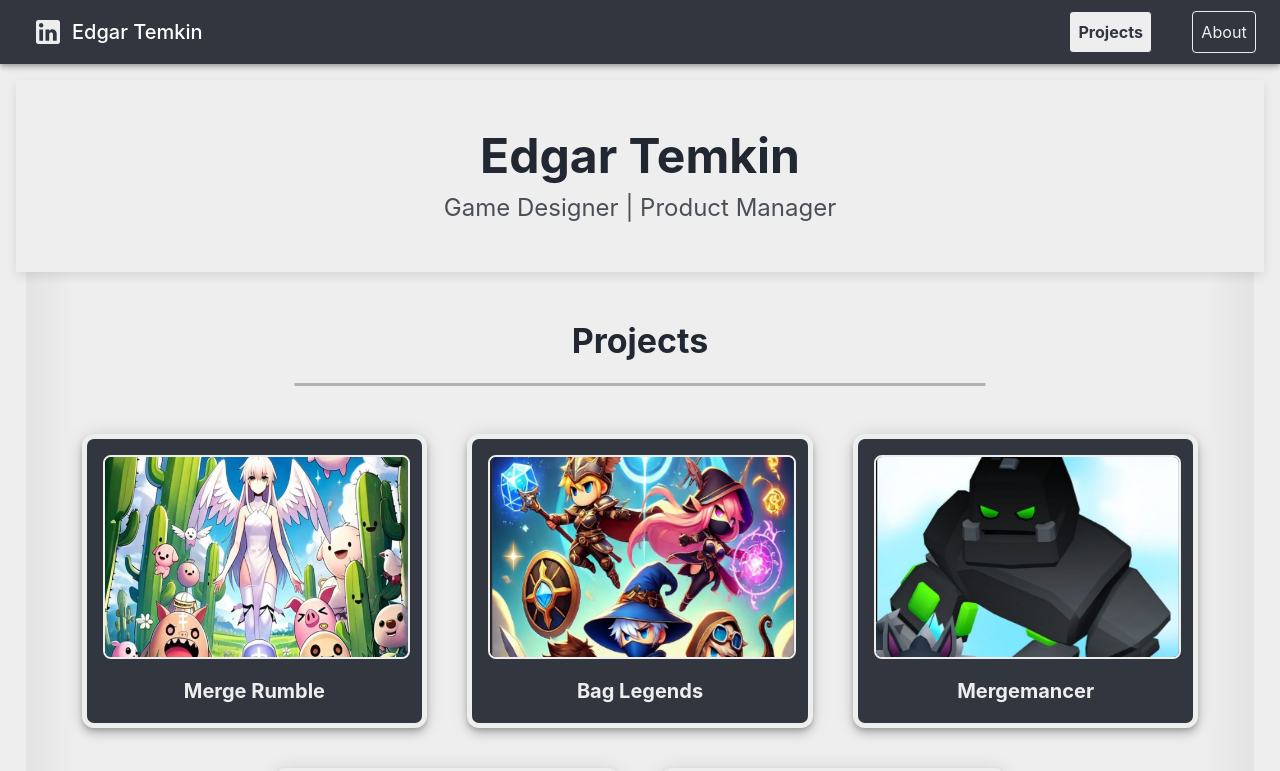
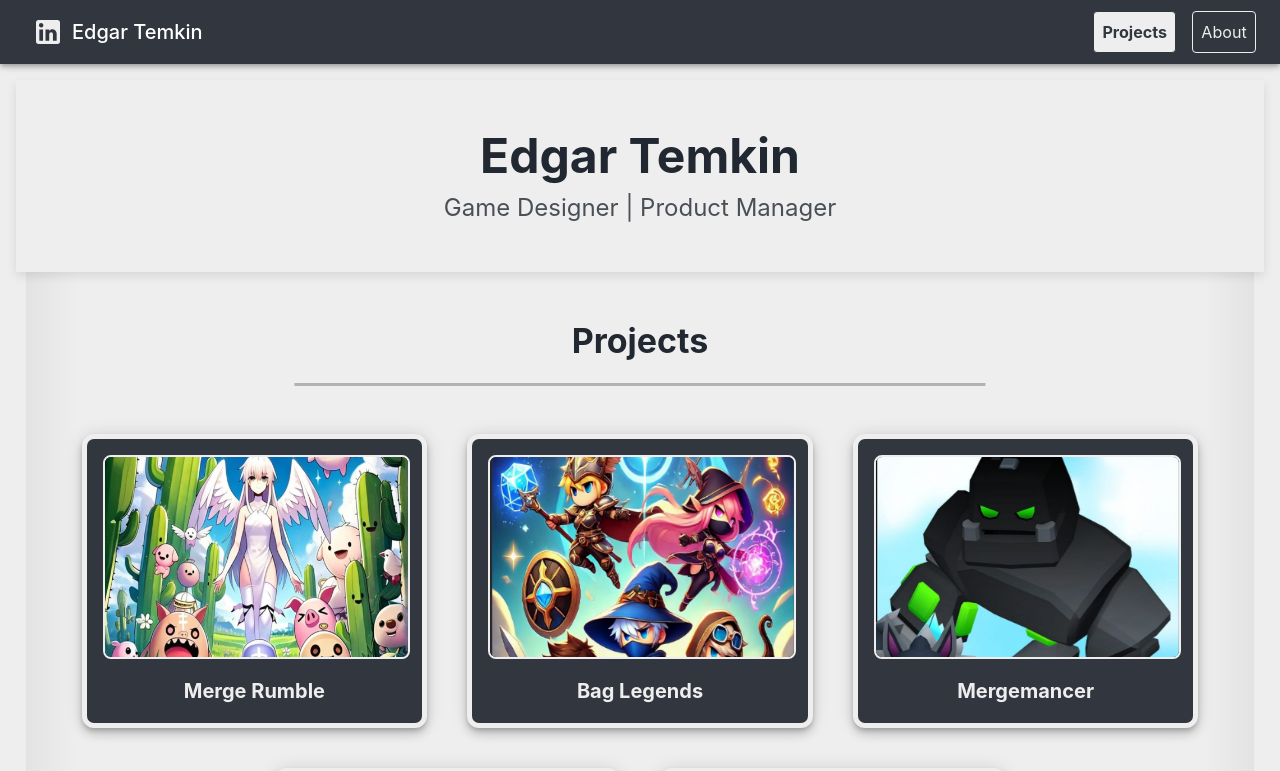
Before and after one commit to Raspupin/edgar_portfolio, a React (Vite) app: page /projects in a window 1280 px wide. Shown: the top 771 px of the page. Built offline with nearby package versions, Linux system fonts and the light colour scheme.

Commit message:
v0.2.84 adjustment to nav buttons

```diff
--- a/src/components/Navbar.jsx
+++ b/src/components/Navbar.jsx
@@ -57,7 +57,7 @@ function Navbar({ data }) {
 
         {/* Desktop View: Show Buttons */}
         {!isMobile && (
-          <Box sx={{ gap: 3, display: "flex" }}>
+          <Box sx={{ gap: 1, display: "flex" }}>
             <Button
               component={Link}
               to="/projects"
@@ -74,7 +74,7 @@ function Navbar({ data }) {
                   transform: "scale(1.1)",
                 },
                 border: "1px solid",
-                mr: 2,
+                mr: 1,
                 textTransform: "none",
                 fontSize: "1.005rem",
               }}
```
